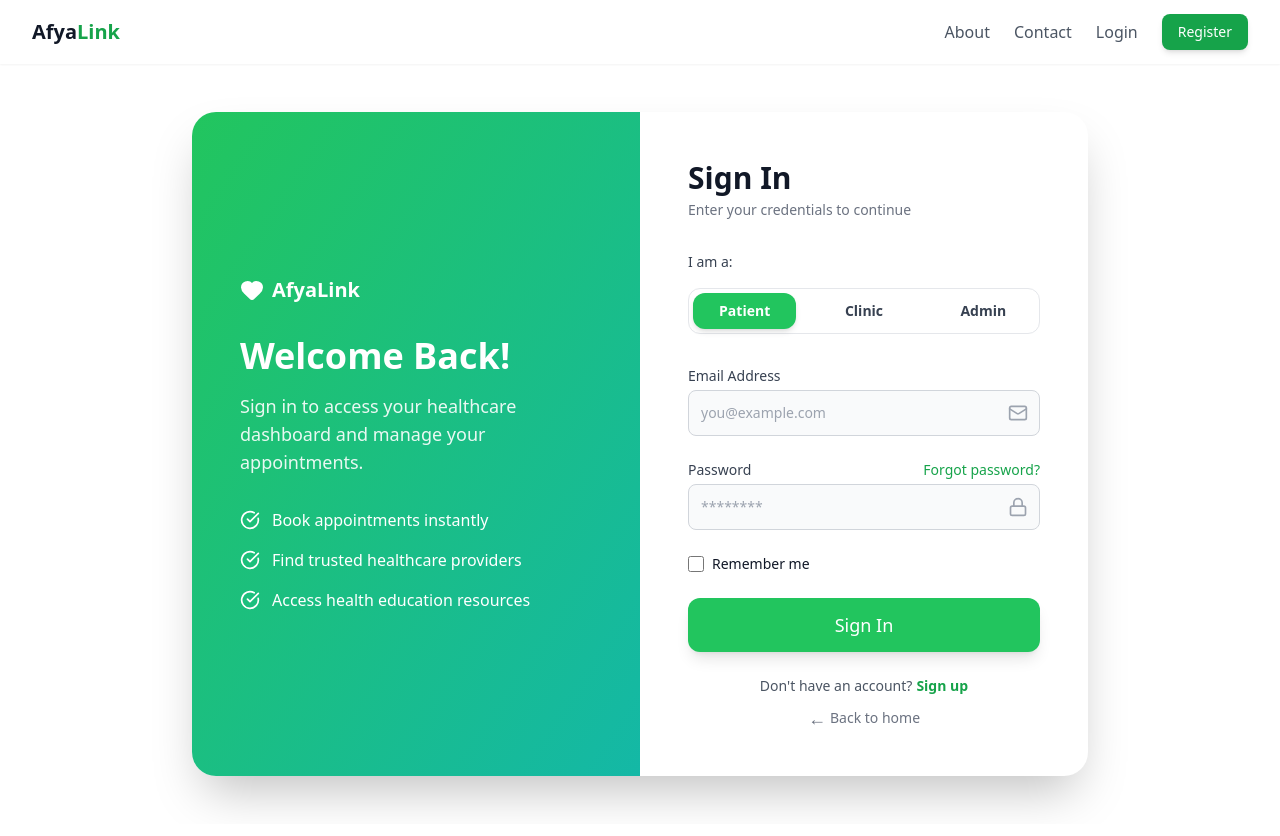
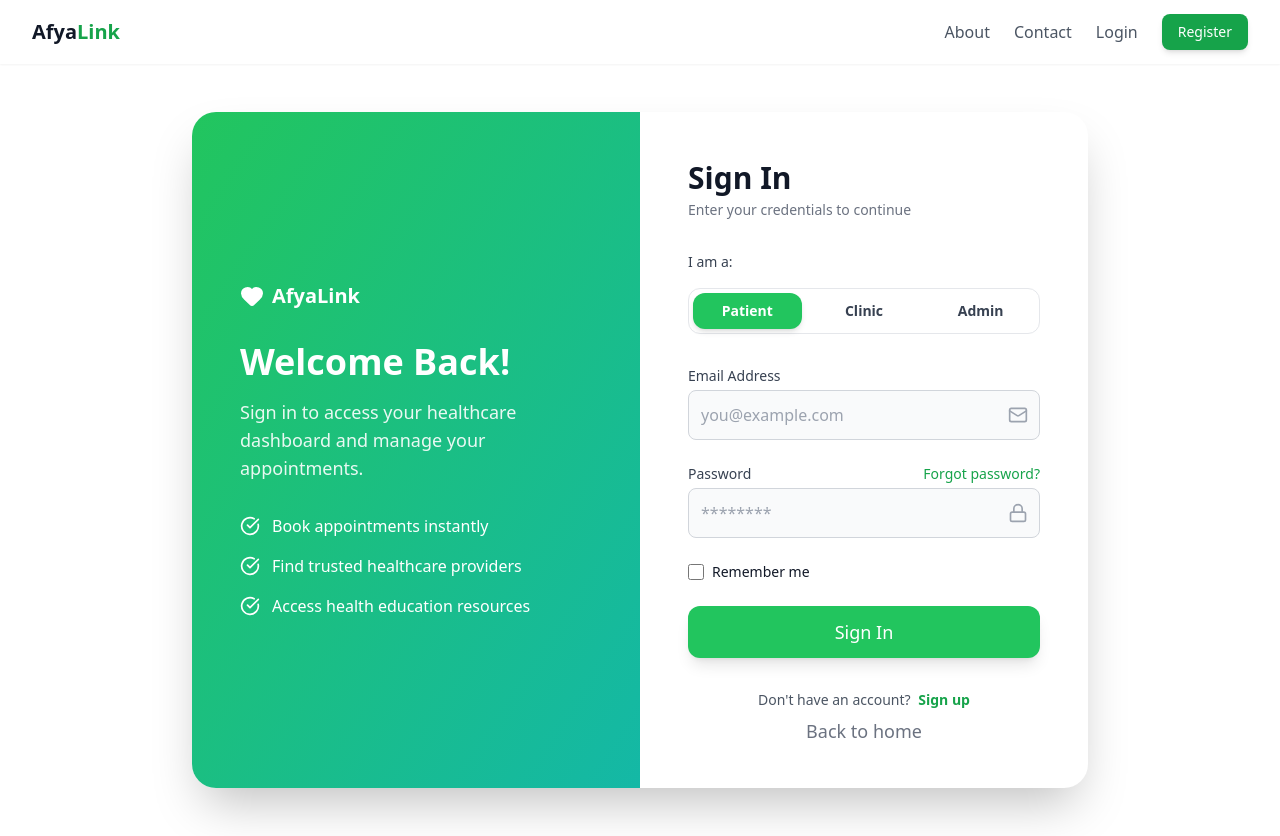
Before and after one commit to Benson-Mwanake/Afye-ke, a React (Create React App) app in the folder client/: page /login in a window 1280 px wide. Built offline with nearby package versions, Linux system fonts and the light colour scheme; data requests are answered from the project's data file.

Commit message:
feat(auth): Implement user login page

```diff
--- a/client/src/pages/Login.jsx
+++ b/client/src/pages/Login.jsx
@@ -1,24 +1,41 @@
 import React, { useState } from "react";
-import { Link } from "react-router-dom";
+import { Link, useNavigate } from "react-router-dom";
 import { Mail, Lock, Heart, CheckCircle } from "lucide-react";
-import Navbar from "../layouts/Navbar";
+import Navbar from "../hooks/layouts/Navbar";
+import { useAuth } from "../context/AuthContext";
 
 const Login = () => {
   const [email, setEmail] = useState("");
   const [password, setPassword] = useState("");
-  const [role, setRole] = useState("Patient"); // Default role
+  const [role, setRole] = useState("patient"); // <-- lower-case for API
   const [loading, setLoading] = useState(false);
+  const navigate = useNavigate();
+  const { login } = useAuth();
 
-  // Placeholder for the login action
-  const handleLogin = (e) => {
+  const handleLogin = async (e) => {
     e.preventDefault();
     setLoading(true);
-    // Simulate API call delay
-    setTimeout(() => {
-      console.log("Attempting login for:", { role, email, password });
+
+    try {
+      const success = await login(email, password, role);
+      if (success) {
+        const target =
+          role === "patient"
+            ? "/patient-dashboard"
+            : role === "clinic"
+            ? "/clinic-dashboard"
+            : "/admin-dashboard";
+
+        navigate(target);
+      } else {
+        alert("Invalid email or password!");
+      }
+    } catch (err) {
+      console.error(err);
+      alert("Login failed. Please try again.");
+    } finally {
       setLoading(false);
-      // In a real application, navigation to the respective dashboard would happen here
-    }, 1500);
+    }
   };
 
   const featureItems = [
@@ -27,34 +44,31 @@ const Login = () => {
     "Access health education resources",
   ];
 
-  const roles = ["Patient", "Clinic", "Admin"];
+  const roles = [
+    { label: "Patient", value: "patient" },
+    { label: "Clinic", value: "clinic" },
+    { label: "Admin", value: "admin" },
+  ];
 
   return (
     <>
       <Navbar />
       <div className="flex items-center justify-center min-h-[calc(100vh-14rem)] py-12 px-4">
-      {/* Main Login Card - matches the rounded, elevated design */}
         <div className="w-full max-w-4xl bg-white rounded-3xl shadow-2xl overflow-hidden flex flex-col md:flex-row">
-        {/* Left Panel: Gradient Welcome */}
-        <div
-          className="md:w-1/2 p-8 md:p-12 text-white flex flex-col justify-center
-                        bg-gradient-to-br from-green-500 to-teal-500"
-        >
+          {/* Left – Branding */}
+          <div className="md:w-1/2 p-8 md:p-12 text-white flex flex-col justify-center bg-gradient-to-br from-green-500 to-teal-500">
             <div className="flex items-center space-x-2 mb-8">
-            <Heart className="w-6 h-6 fill-white text-white" />
+              <Heart className="w-6 h-6 fill-white" />
               <span className="text-xl font-bold">AfyaLink</span>
             </div>
-
             <h1 className="text-4xl font-extrabold mb-4">Welcome Back!</h1>
             <p className="text-lg opacity-90 mb-8">
               Sign in to access your healthcare dashboard and manage your
               appointments.
             </p>
-
-          {/* Feature List */}
             <ul className="space-y-4">
-            {featureItems.map((item, index) => (
-              <li key={index} className="flex items-center text-md">
+              {featureItems.map((item, i) => (
+                <li key={i} className="flex items-center text-md">
                   <CheckCircle className="w-5 h-5 mr-3 flex-shrink-0" />
                   <span>{item}</span>
                 </li>
@@ -62,7 +76,7 @@ const Login = () => {
             </ul>
           </div>
 
-        {/* Right Panel: Login Form */}
+          {/* Right – Form */}
           <div className="md:w-1/2 p-8 md:p-12 space-y-8">
             <div className="text-left">
               <h2 className="text-3xl font-bold text-gray-900">Sign In</h2>
@@ -71,31 +85,30 @@ const Login = () => {
               </p>
             </div>
 
-          {/* Role Selector */}
+            {/* Role selector */}
             <div className="space-y-4">
               <p className="text-sm font-medium text-gray-700">I am a:</p>
-            <div className="flex space-x-4 border border-gray-200 rounded-xl p-1">
-              {roles.map((r) => (
+              <div className="flex space-x-2 border border-gray-200 rounded-xl p-1">
+                {roles.map(({ label, value }) => (
                   <button
-                  key={r}
+                    key={value}
                     type="button"
-                  onClick={() => setRole(r)}
+                    onClick={() => setRole(value)}
+                    disabled={loading}
                     className={`flex-1 py-2 px-4 rounded-xl text-sm font-semibold transition duration-200 ${
-                    role === r
+                      role === value
                         ? "bg-green-500 text-white shadow-md"
                         : "text-gray-700 hover:bg-gray-100"
                     }`}
-                  disabled={loading}
                   >
-                  {r}
+                    {label}
                   </button>
                 ))}
               </div>
             </div>
 
-          {/* Form */}
             <form className="space-y-6" onSubmit={handleLogin}>
-            {/* Email Input */}
+              {/* Email */}
               <div>
                 <label
                   htmlFor="email"
@@ -106,20 +119,19 @@ const Login = () => {
                 <div className="relative mt-1">
                   <input
                     id="email"
-                  name="email"
                     type="email"
                     required
                     value={email}
                     onChange={(e) => setEmail(e.target.value)}
-                  className="appearance-none block w-full pl-3 pr-3 py-3 border border-gray-300 rounded-lg placeholder-gray-400 text-gray-900 focus:outline-none focus:ring-green-500 focus:border-green-500 sm:text-sm transition duration-150 bg-gray-50"
+                    disabled={loading}
+                    className="block w-full pl-3 pr-10 py-3 border border-gray-300 rounded-lg placeholder-gray-400 text-gray-900 focus:outline-none focus:ring-green-500 focus:border-green-500 bg-gray-50"
                     placeholder="you@example.com"
-                  disabled={loading}
                   />
-                <Mail className="h-5 w-5 text-gray-400 absolute right-3 top-1/2 transform -translate-y-1/2" />
+                  <Mail className="absolute right-3 top-1/2 -translate-y-1/2 h-5 w-5 text-gray-400" />
                 </div>
               </div>
 
-            {/* Password Input */}
+              {/* Password */}
               <div>
                 <div className="flex justify-between items-center">
                   <label
@@ -130,7 +142,7 @@ const Login = () => {
                   </label>
                   <a
                     href="#"
-                  className="text-sm font-medium text-green-600 hover:text-green-500 transition duration-150"
+                    className="text-sm font-medium text-green-600 hover:text-green-500"
                   >
                     Forgot password?
                   </a>
@@ -138,24 +150,22 @@ const Login = () => {
                 <div className="relative mt-1">
                   <input
                     id="password"
-                  name="password"
                     type="password"
                     required
                     value={password}
                     onChange={(e) => setPassword(e.target.value)}
-                  className="appearance-none block w-full pl-3 pr-3 py-3 border border-gray-300 rounded-lg placeholder-gray-400 text-gray-900 focus:outline-none focus:ring-green-500 focus:border-green-500 sm:text-sm transition duration-150 bg-gray-50"
+                    disabled={loading}
+                    className="block w-full pl-3 pr-10 py-3 border border-gray-300 rounded-lg placeholder-gray-400 text-gray-900 focus:outline-none focus:ring-green-500 focus:border-green-500 bg-gray-50"
                     placeholder="********"
-                  disabled={loading}
                   />
-                <Lock className="h-5 w-5 text-gray-400 absolute right-3 top-1/2 transform -translate-y-1/2" />
+                  <Lock className="absolute right-3 top-1/2 -translate-y-1/2 h-5 w-5 text-gray-400" />
                 </div>
               </div>
 
-            {/* Remember Me */}
+              {/* Remember me */}
               <div className="flex items-center">
                 <input
                   id="remember-me"
-                name="remember-me"
                   type="checkbox"
                   className="h-4 w-4 text-green-600 focus:ring-green-500 border-gray-300 rounded"
                   disabled={loading}
@@ -168,16 +178,15 @@ const Login = () => {
                 </label>
               </div>
 
-            {/* Sign In Button */}
-            <div>
+              {/* Submit */}
               <button
                 type="submit"
-                className={`group relative w-full flex justify-center py-3 px-4 border border-transparent text-lg font-medium rounded-xl text-white ${
+                disabled={loading}
+                className={`w-full flex justify-center py-3 px-4 rounded-xl text-lg font-medium text-white transition ${
                   loading
                     ? "bg-green-400 cursor-not-allowed"
                     : "bg-green-500 hover:bg-green-600 focus:outline-none focus:ring-2 focus:ring-offset-2 focus:ring-green-500"
-                } transition duration-150 shadow-lg`}
-                disabled={loading}
+                } shadow-lg`}
               >
                 {loading ? (
                   <svg
@@ -193,39 +202,37 @@ const Login = () => {
                       r="10"
                       stroke="currentColor"
                       strokeWidth="4"
-                    ></circle>
+                    />
                     <path
                       className="opacity-75"
                       fill="currentColor"
                       d="M4 12a8 8 0 018-8V0C5.373 0 0 5.373 0 12h4z"
-                    ></path>
+                    />
                   </svg>
                 ) : (
-                  <>Sign In</>
+                  "Sign In"
                 )}
               </button>
-            </div>
+            </form>
 
-            {/* Footer Links */}
+            {/* Footer links */}
             <div className="text-center text-sm space-y-3">
               <p className="text-gray-600">
-                Don't have an account?
+                Don't have an account?{" "}
                 <Link
                   to="/signup"
-                  className="font-semibold text-green-600 hover:text-green-500 transition duration-150 ml-1"
+                  className="font-semibold text-green-600 hover:text-green-500 ml-1"
                 >
                   Sign up
                 </Link>
               </p>
               <Link
                 to="/"
-                className="text-gray-500 hover:text-gray-700 transition duration-150 flex items-center justify-center space-x-1"
+                className="text-gray-500 hover:text-gray-700 flex items-center justify-center space-x-1"
               >
-                <span className="text-lg leading-none">&larr;</span>
-                <span>Back to home</span>
+                <span className="text-lg leading-none">Back to home</span>
               </Link>
             </div>
-          </form>
           </div>
         </div>
       </div>
```
Lines whose indentation alone changed are shown as unchanged.
